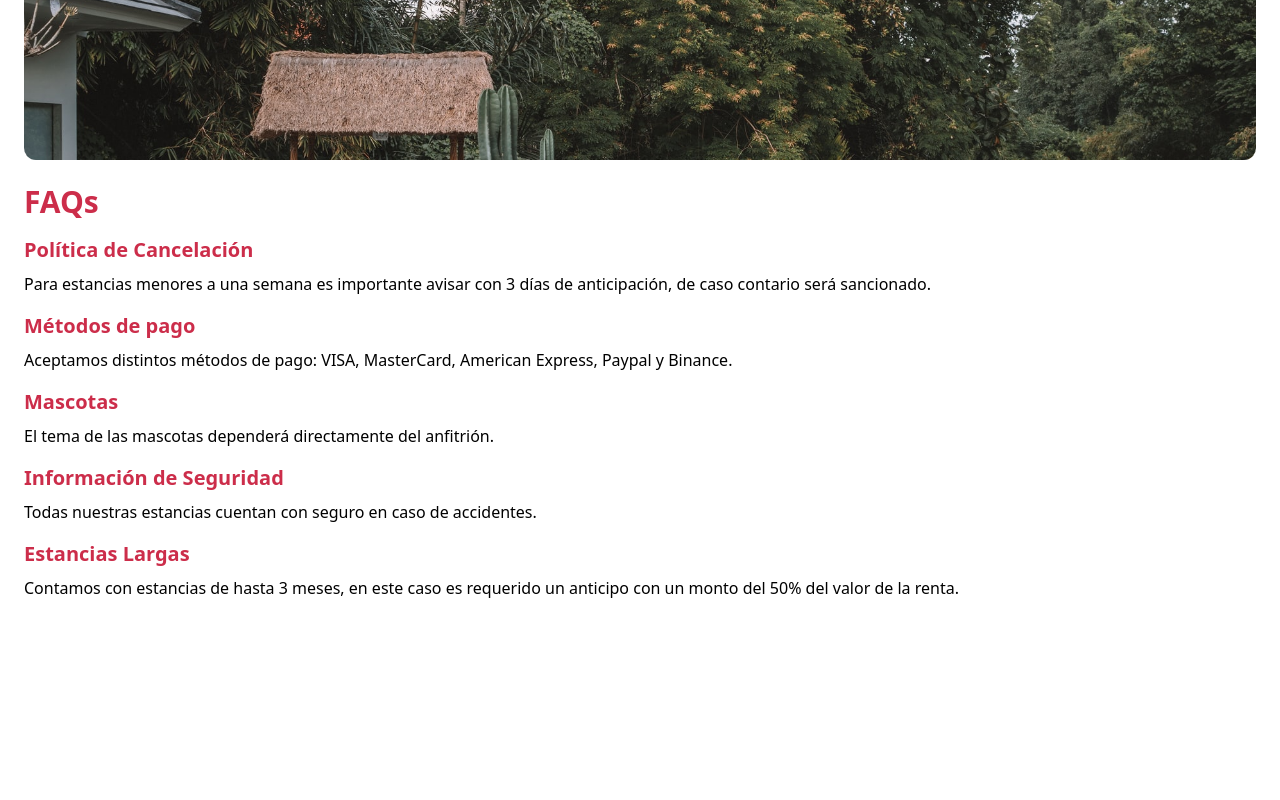
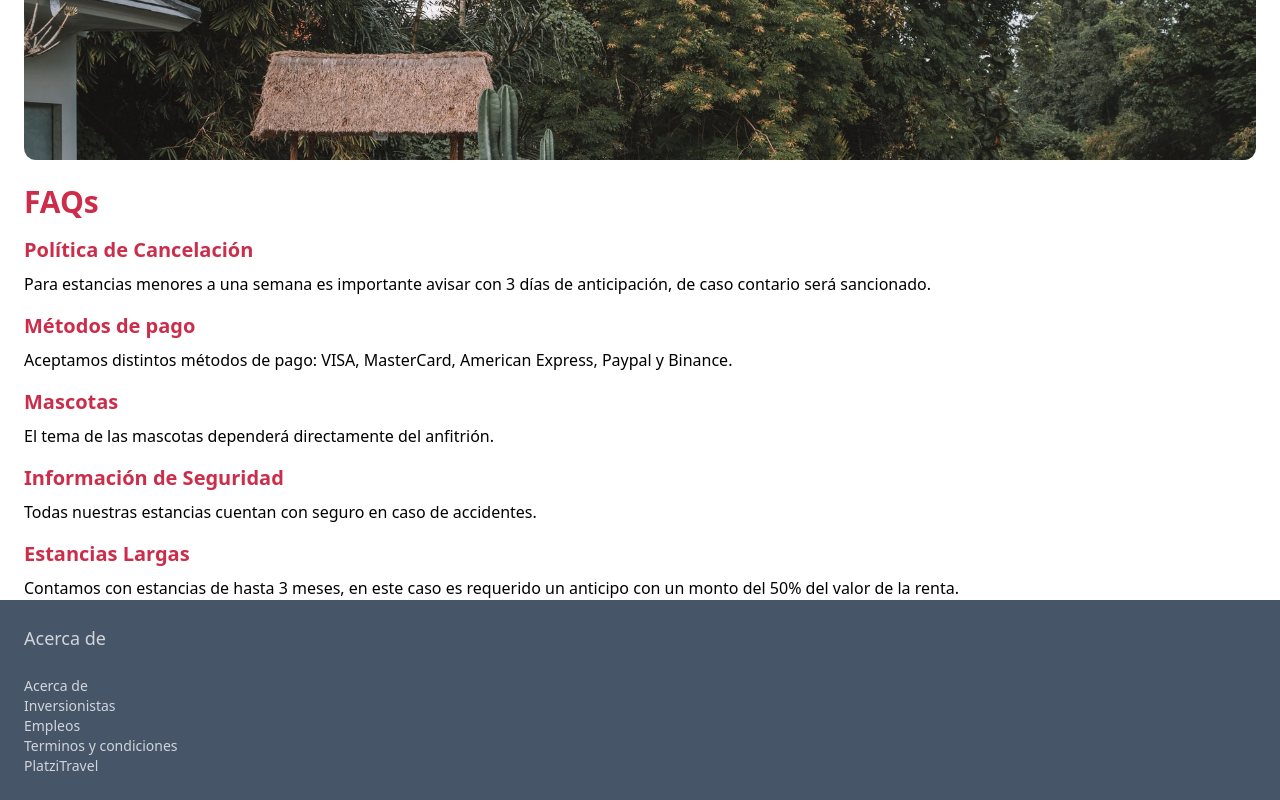
Before and after one commit to DIegoDevcode/Platzi-travel-tailwindcss, a website: page public/index.html in a window 1280 px wide. Shown: the part 2132-2932 px from the top of the page. Before the commit the page ends 2732 px from the top, so only its background shows below. Drawn offline with Linux system fonts and the light colour scheme.

Commit message:
Creando el footer

```diff
--- a/public/index.html
+++ b/public/index.html
@@ -17,7 +17,7 @@
       <div id="tabBar"></div>
    </header>
    <main>
-      <section class="w-full h-screen">
+      <section class="w-full h-auto">
          <div id="home">
             <div class="w-full h-3/4">
                <div class="w-full h-full flex flex-col absolute space-y-96 py-4 items-center">
@@ -128,6 +128,16 @@
             </div>
       </section>
    </main>
+   <footer class="w-full h-auto bg-slate-600 text-gray-300 p-6 space-y-6">
+      <p class="text-lg">Acerca de</p>
+      <ul>
+         <li class="text-sm">Acerca de</li>
+         <li class="text-sm">Inversionistas </li>
+         <li class="text-sm">Empleos</li>
+         <li class="text-sm">Terminos y condiciones</li>
+         <li class="text-sm">PlatziTravel</li>
+      </ul>
+   </footer>
 </body>
 
 </html>
```
Also changed, not shown: public/css/tailwind.css.
